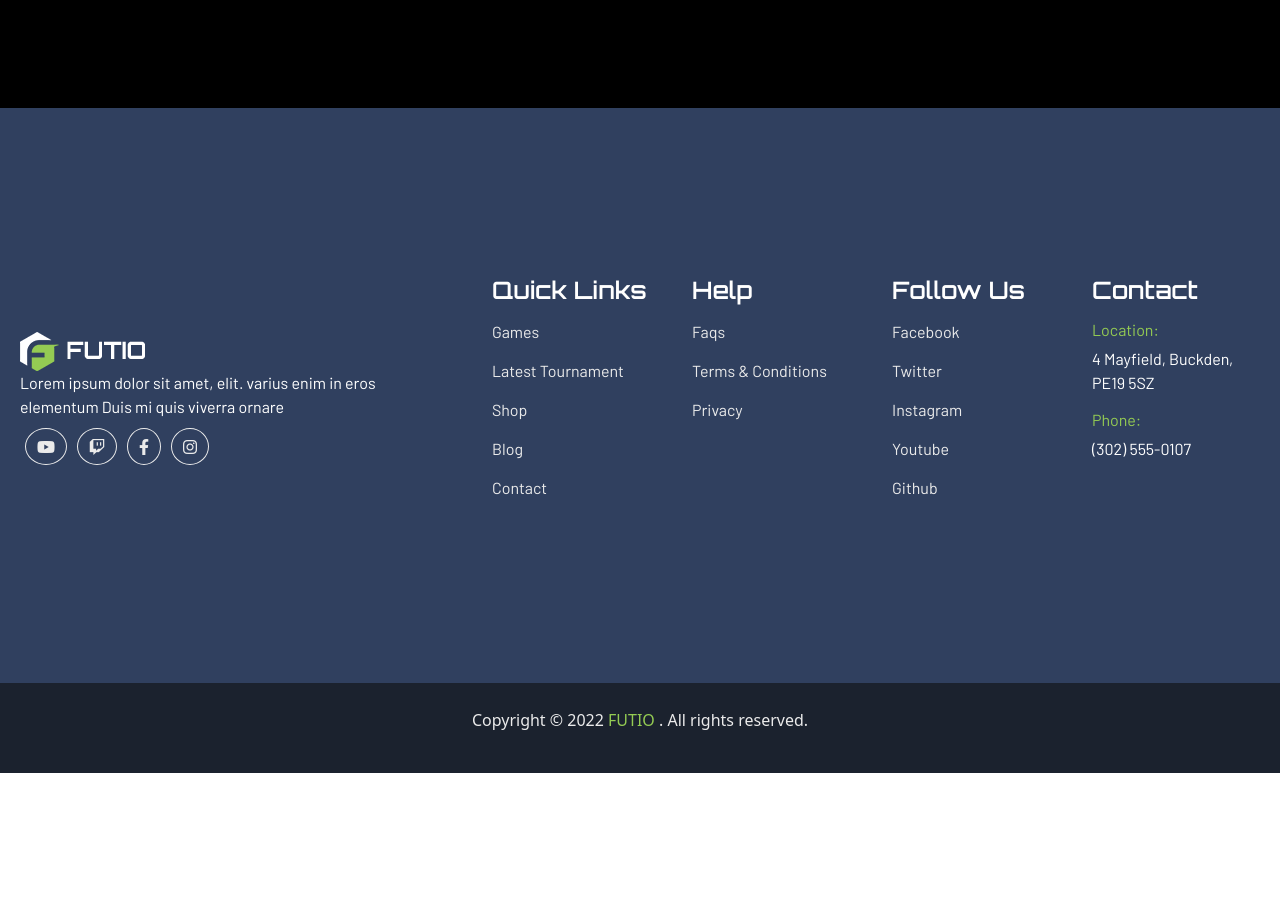
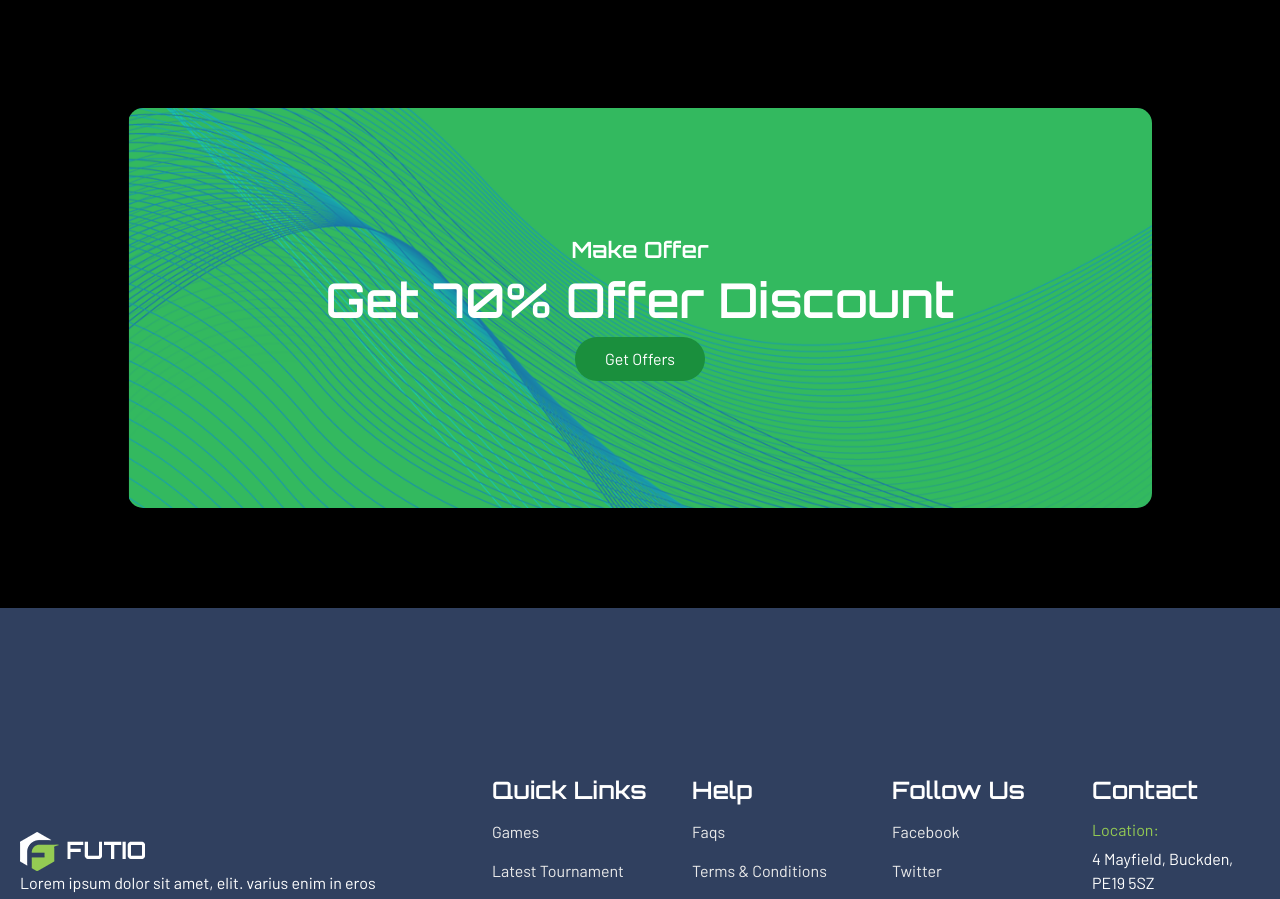
Before and after one commit to GiacomoArena/proj-html-vuejs, a Vue app: page / in a window 1280 px wide. Shown: the part 5192-6091 px from the top of the page. Before the commit the page ends 5965 px from the top, so only its background shows below. Built offline with nearby package versions, Linux system fonts and the light colour scheme.

Commit message:
make discount section

```diff
--- a/src/components/Main.vue
+++ b/src/components/Main.vue
@@ -4,6 +4,7 @@
   import QuickFacts from './partials/QuickFacts.vue';
   import LiveStreaming from './partials/LiveStreaming.vue';
   import Feedback from './partials/Feedback.vue';
+  import Discount from './partials/Discount.vue';
 
   export default {
     name:'Main',
@@ -12,7 +13,8 @@
       TrendingBattle,
       QuickFacts,
       LiveStreaming,
-      Feedback
+      Feedback,
+      Discount
     },
     data(){
       return{
@@ -35,6 +37,8 @@
 
   <Feedback />
 
+  <Discount />
+
 </template>
 
 
--- /dev/null
+++ b/src/components/partials/Discount.vue
@@ -0,0 +1,68 @@
+  <script>
+
+
+  export default {
+    name:'Discount',
+    data(){
+      return{
+
+      }
+    }
+  }
+  </script>
+
+
+<template>
+
+  <section>
+    <div class="discount-bg">
+      <h3>Make Offer</h3>
+      <h1>Get 70% Offer Discount</h1>
+      <button>Get Offers</button>
+    </div>
+  </section>
+</template>
+
+
+<style lang="scss" scoped>
+@use '../../scss/partials/variables' as*;
+  section{
+    background-color: black;
+    padding-bottom: 100px;
+
+    .discount-bg{
+      color: white;
+      font-family: $primary-font;
+      border-radius: 15px;
+      display: flex;
+      flex-direction: column;
+      align-items: center;
+      justify-content: center;
+      width: 80%;
+      margin: 0 auto;
+      min-height: 400px;
+      background-image: url(../../assets/banner-item-bg.png);
+      background-size: cover;
+      h3{
+        font-weight: 600;
+        font-size: 1.4rem;
+      }
+      h1{
+        font-weight: 600;
+        font-size: 3rem;
+      }
+      button{
+        color: white;
+        font-family: $secondary-font;
+        background-color: #1A8F3D;
+        border: none;
+        padding: 10px 30px;
+        border-radius: 25px;
+        transition: all 1.5s;
+        &:hover{
+          background-color: $my-lightgreen;
+        }
+      }
+    }
+  }
+</style>
```
